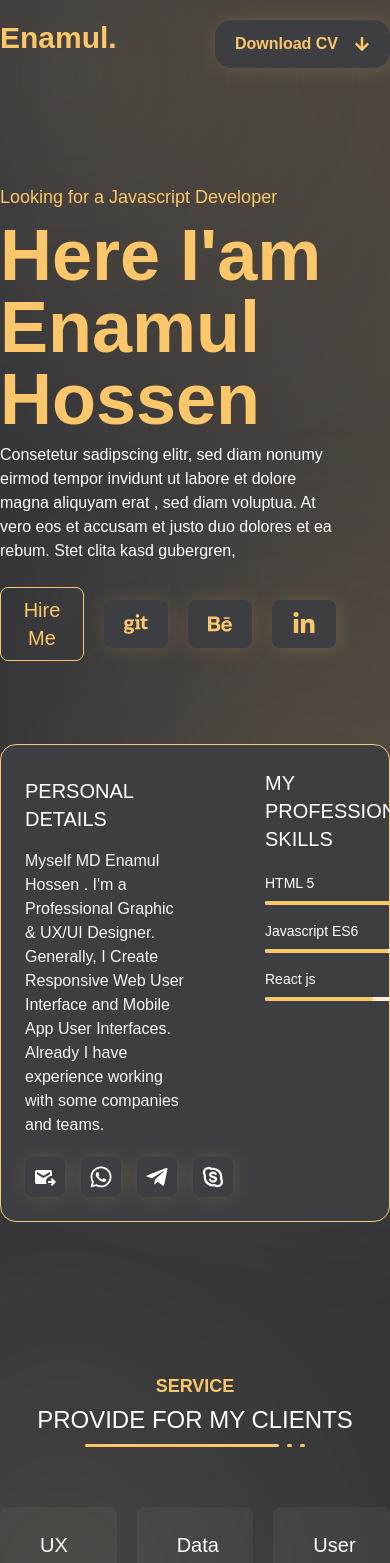
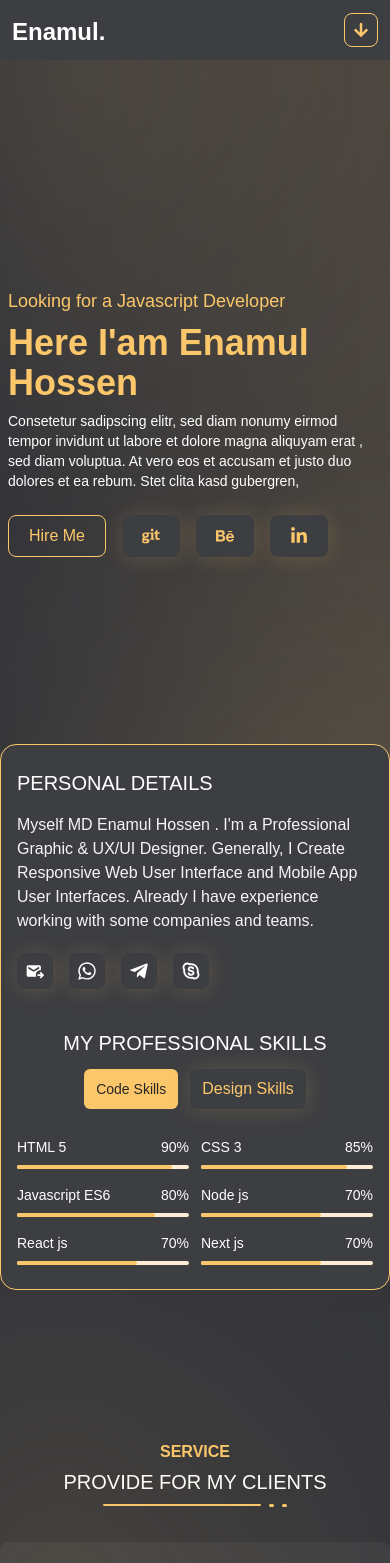
Before and after one commit to enamul90/Portfolio_Next, a Next.js app: page / in a window 390 px wide. Shown: the top 1563 px of the page. Built offline with nearby package versions, Linux system fonts and the light colour scheme.

Commit message:
responsive

```diff
--- a/app/component/HeroComponent.jsx
+++ b/app/component/HeroComponent.jsx
@@ -19,31 +19,34 @@ const HeroComponent = () => {
 
     const Nave = ()=>{
         return (
-            <div className="w-full absolute top-5 left-0 flex justify-between  ">
-                <h1 className="text-3xl font-semibold  companyText ">Enamul.</h1>
-                <button
-                    className="flex w-fit ms-auto  items-center gap-4 companyBG text-white companyText font-semibold  px-5 py-3 rounded-2xl shadow-lg boxShadow
+            <div className="w-full fixed top-0 left-0  py-3 px-3 companyBG">
+                <div className="flex justify-between items-center max-w-[1400px] mx-auto ">
+                    <h1 className="mt-1 text-2xl lg:text-3xl font-semibold  ">Enamul.</h1>
+                    <button
+                        className="flex w-fit ms-auto  justify-center items-center gap-4 text-white companyText font-semibold px-2  lg:px-5 py-2 rounded-lg border border-[#FBC76A]
                     hover:scale-105 transition-transform duration-300
                     ">
-                    Download CV
-                    <FaArrowDown/>
-                </button>
+                        <span className="hidden lg:block">Download CV</span>
+                        <FaArrowDown/>
+                    </button>
+                </div>
             </div>
         )
     }
-    const HeroText = ()=>{
+    const HeroText = () => {
         return (
             <>
-                <h3 className="text-lg font-normal companyText">Looking  for a Javascript Developer</h3>
-                <h1 className="text-7xl font-semibold companyText mt-2">Here I'am Enamul Hossen</h1>
-                <p className="text-white mt-2 ">Consetetur sadipscing elitr, sed diam nonumy eirmod tempor invidunt ut labore et dolore magna aliquyam erat
+                <h3 className="text-lg font-normal companyText">Looking for a Javascript Developer</h3>
+                <h1 className="text-4xl lg:text-7xl font-semibold companyText mt-2">Here I'am Enamul Hossen</h1>
+                <p className="text-white text-sm lg:text-base mt-2 ">Consetetur sadipscing elitr, sed diam nonumy eirmod
+                    tempor invidunt ut labore et dolore magna aliquyam erat
                     , sed diam voluptua. At vero eos et accusam et justo duo dolores et ea rebum. Stet clita kasd gubergren, </p>
 
-                <div className="mt-6 flex items-center gap-5">
-                    <button className="companyText  px-5 py-2 border text-xl rounded-lg borderColor hover:scale-110 transition-transform duration-300 ">Hire Me</button>
-                    <button className="companyText  px-5 py-3 text-2xl rounded-lg boxShadow companyBG hover:scale-110 transition-transform duration-300  "><FaGit /></button>
-                    <button className="companyText  px-5 py-3 text-2xl rounded-lg boxShadow companyBG hover:scale-110 transition-transform duration-300  "><FaBehance /></button>
-                    <button className="companyText  px-5 py-3 text-2xl rounded-lg boxShadow companyBG hover:scale-110 transition-transform  duration-300 "><FaLinkedinIn /></button>
+                <div className="mt-6 flex items-center gap-4  lg:gap-5">
+                    <button className="companyText  px-5 py-2 border text-base lg:text-xl rounded-lg borderColor hover:scale-110 transition-transform duration-300 ">Hire Me</button>
+                    <button className="companyText  px-5 py-3 text-lg lg:text-2xl rounded-lg boxShadow companyBG hover:scale-110 transition-transform duration-300  "><FaGit /></button>
+                    <button className="companyText  px-5 py-3 text-lg lg:text-2xl rounded-lg boxShadow companyBG hover:scale-110 transition-transform duration-300  "><FaBehance /></button>
+                    <button className="companyText  px-5 py-3 text-lg lg:text-2xl rounded-lg boxShadow companyBG hover:scale-110 transition-transform  duration-300 "><FaLinkedinIn /></button>
                 </div>
             </>
         )
@@ -51,31 +54,27 @@ const HeroComponent = () => {
 
     const HeroImage = ()=>{
         return(
-            <div className="flex flex-row items-center justify-center h-full px-3 ">
+            <div className="flex flex-row items-center justify-center h-full p-2 ">
                 <Image src={myPhoto} quality={100} alt="Hero" className=" w-fit h-[90%] "  />
             </div>
         )
     }
 
 
-
     return (
-        <div className="h-screen w-screen overflow-hidden ">
+        <div className="h-screen w-screen overflow-hidden px-2 lg:px-0 ">
             <HeroBG />
-            <div className="relative z-10 max-w-[1400px] mx-auto h-full ">
+            <div className="relative z-50 max-w-[1400px] mx-auto h-full ">
                 <Nave />
-
-                <div className="grid grid-cols-8 gap-28 h-full">
+                <div className="grid grid-cols-4  lg:grid-cols-8 gap-28 h-full">
                     <div className="col-span-4 flex flex-col justify-center">
                         <HeroText/>
                     </div>
-                    <div className="col-span-4 flex items-end justify-center ">
+                    <div className="col-span-4  items-end justify-center hidden lg:flex ">
                         <HeroImage/>
                     </div>
                 </div>
             </div>
-
-
 
         </div>
     );
--- a/app/component/Profile.jsx
+++ b/app/component/Profile.jsx
@@ -83,10 +83,10 @@ const Profile = () => {
                     Web User Interface and Mobile App User Interfaces. Already I have experience working with some companies and teams.
                 </p>
                 <div className="mt-5 flex flex-row gap-4">
-                    <button className="text-white p-2  text-2xl rounded-lg boxShadow hover:scale-110 transition-transform duration-300"><MdOutgoingMail /></button>
-                    <button className="text-white p-2  text-2xl rounded-lg boxShadow hover:scale-110 transition-transform duration-300"><FaWhatsapp /></button>
-                    <button className="text-white p-2  text-2xl rounded-lg boxShadow hover:scale-110 transition-transform duration-300"><FaTelegramPlane /></button>
-                    <button className="text-white p-2  text-2xl rounded-lg boxShadow hover:scale-110 transition-transform duration-300"><PiSkypeLogoBold /></button>
+                    <button className="text-white p-2  text-xl lg:text-2xl rounded-lg boxShadow hover:scale-110 transition-transform duration-300"><MdOutgoingMail /></button>
+                    <button className="text-white p-2  text-xl lg:text-2xl rounded-lg boxShadow hover:scale-110 transition-transform duration-300"><FaWhatsapp /></button>
+                    <button className="text-white p-2  text-xl lg:text-2xl rounded-lg boxShadow hover:scale-110 transition-transform duration-300"><FaTelegramPlane /></button>
+                    <button className="text-white p-2  text-xl lg:text-2xl rounded-lg boxShadow hover:scale-110 transition-transform duration-300"><PiSkypeLogoBold /></button>
                 </div>
             </>
         )
@@ -96,7 +96,7 @@ const Profile = () => {
     const Skills = ({DesSkills,DevSkills})=>{
         return (
             <>
-                <div className="flex justify-between items-center">
+                <div className="flex flex-col lg:flex-row  justify-between items-center gap-y-3">
                     <h1 className="text-xl">MY PROFESSIONAL SKILLS</h1>
                     <div className="flex gap-3">
                         <button
@@ -104,7 +104,7 @@ const Profile = () => {
                                 setActive("code")
                             }
                             }
-                            className={active === "code" ? "px-3 py-2 background rounded-md text-base text-neutral-800 hover:scale-105 transition-transform duration-300" :
+                            className={active === "code" ? "px-3 py-2 background rounded-md lg:text-base text-sm text-neutral-800 hover:scale-105 transition-transform duration-300" :
                                 "hover:scale-105 transition-transform px-3 py-2 companyBG companyText rounded-md text-base boxShadow duration-300 "}
                         >
                             Code Skills
@@ -114,7 +114,7 @@ const Profile = () => {
                                 setActive("design")
                             }
                             }
-                            className={active === "design" ? "hover:scale-105 transition-transform px-3 py-2 background rounded-md text-base text-neutral-800 duration-300" :
+                            className={active === "design" ? "hover:scale-105 transition-transform px-3 py-2 background rounded-md lg:text-base text-sm text-neutral-800 duration-300" :
                                 "hover:scale-105 transition-transform px-3 py-2 companyBG companyText rounded-md text-base boxShadow duration-300 "}
 
                         >
@@ -122,7 +122,7 @@ const Profile = () => {
                         </button>
                     </div>
                 </div>
-                <div className="mt-3 grid grid-cols-2 gap-x-3 ">
+                <div className="lg:mt-3 mt-5 grid grid-cols-2 gap-x-3 ">
 
                     {
                         active === "code" ? (
@@ -163,10 +163,10 @@ const Profile = () => {
 
 
     return (
-        <div className="grid grid-cols-8  relative z-10 max-w-[1400px] rounded-2xl mx-auto
-        p-6  companyBG border borderColor mt-[-100px] gap-20
+        <div className="grid grid-cols-5  lg:grid-cols-8  relative z-10 max-w-[1400px] rounded-2xl mx-auto
+        lg:p-6 p-4   companyBG border borderColor mt-[-100px] gap-x-20 gap-y-10
         ">
-            <div className="col-span-3 ">
+            <div className="col-span-5 lg:col-span-3 ">
                 <PersonalDetails/>
             </div>
             <div className="col-span-5 ">
--- a/app/component/Service.jsx
+++ b/app/component/Service.jsx
@@ -57,12 +57,12 @@ const Service = () => {
     const SectionTittle = ()=>{
         return (
             <div className="flex flex-col items-center w-fit mx-auto mt-[150px]">
-                <h5 className="text-center text-lg companyText font-semibold">SERVICE </h5>
-                <h2 className="text-2xl text-white font-medium mt-1 ">PROVIDE FOR MY CLIENTS</h2>
+                <h5 className="text-center text-base lg:text-lg companyText font-semibold">SERVICE </h5>
+                <h2 className="text-xl lg:text-2xl text-white font-medium mt-1 ">PROVIDE FOR MY CLIENTS</h2>
                 <div className="flex gap-2 mt-2 w-[70%]">
-                    <span className=" h-[2.5px] rounded-full background block flex-grow "></span>
-                    <span className=" h-[3px] rounded-full background block w-[5px] "></span>
-                    <span className=" h-[3px] rounded-full background block w-[5px] "> </span>
+                    <span className=" h-[2px] lg:h-[2.5px] rounded-full background block flex-grow "></span>
+                    <span className=" h-[2.5px] lg:h-[3px] rounded-full background block w-[5px] "></span>
+                    <span className=" h-[2.5px] lg:h-[3px] rounded-full background block w-[5px] "> </span>
                 </div>
             </div>
         )
@@ -70,7 +70,7 @@ const Service = () => {
 
     const  SectionCard = ({data})=>{
         return (
-            <div className="mt-[60px]  grid grid-cols-3 gap-5 relative">
+            <div className="mt-[35px] lg:mt-[60px]  grid grid-cols-1 lg:grid-cols-3 gap-3 lg:gap-5  relative">
                 <div className="h-[150px] w-[150px] background rounded-full blur-[150px] absolute top-[-10px] left-[-10px]"></div>
                 <div className="h-[150px] w-[150px] background rounded-full blur-[150px] absolute bottom-[-10px] right-[-10px]"></div>
                 <div className="h-[150px] w-[150px] background rounded-full blur-[150px] absolute bottom-[45%] right-[45%] z-[-1] "></div>
```
Also changed, not shown: app/component/Summary.jsx (+8 -8 lines).
